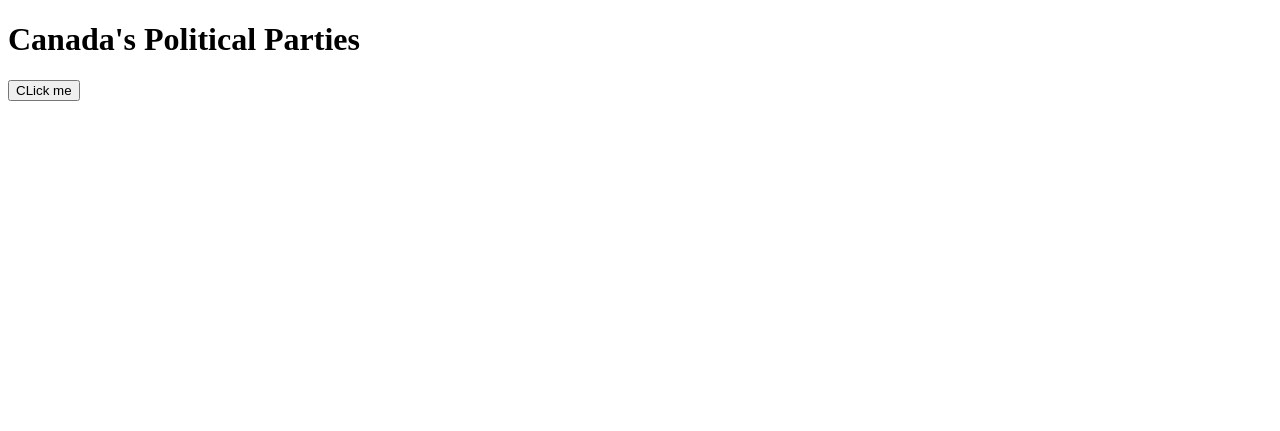
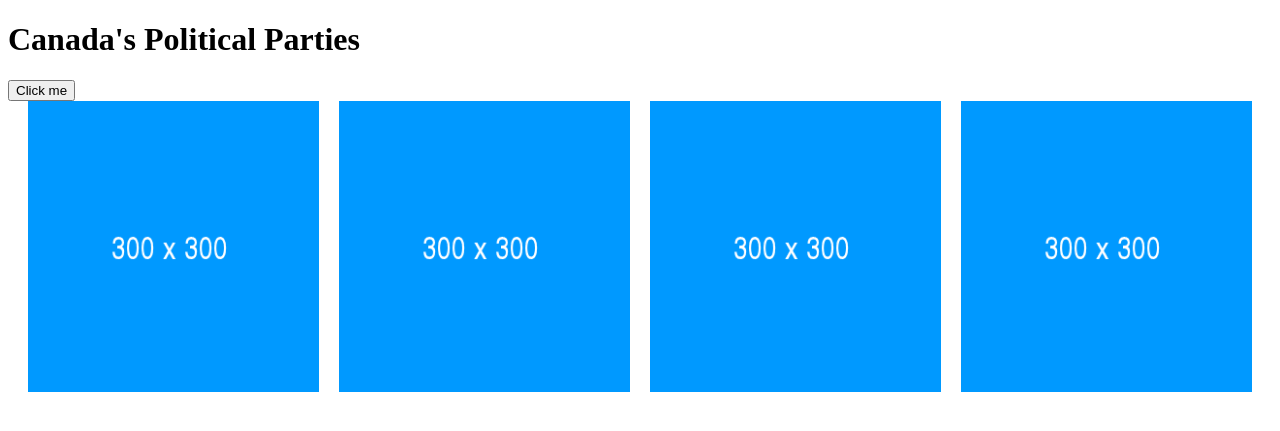
Before and after one commit to tak4822/Agile-Green-Team, a PHP site: page /parties.php in a window 1280 px wide. Shown: the top 431 px of the page. Run offline with PHP 8.4, Linux system fonts and the light colour scheme; some libraries are stand-ins or nearby versions.

Commit message:
Party page stylistic update

```diff
--- a/css/main.css
+++ b/css/main.css
@@ -1,4 +1,3 @@
-
 .mpMap__container:after {
   content: "";
   display: table;
@@ -14,4 +13,9 @@
   float: left;
   margin-left: 20px; }
 
+.partyContainer__item .partyContainer__img {
+  width: calc(25% - 25px);
+  float: left;
+  margin-left: 20px; }
+
 /*# sourceMappingURL=main.css.map */
--- /dev/null
+++ b/js/party.js
@@ -0,0 +1,35 @@
+
+$(function(){
+
+
+        //FETCH PARTY INFORMATION
+        $('.partyContainer__img').click(function(){
+            currentObj = $(this).data('object-name');
+            // console.log(currentObj);
+
+            var json = (function () {
+                var json = null;
+                $.ajax({
+                    'async': false,
+                    'global': false,
+                    'url': 'js/government-party.json',
+                    'dataType': "json",
+                    'success': function (data) {
+                        json = data;
+                    }
+                });
+                return json;
+            })();
+
+
+            // $.getJSON("js/government-party.json", function(data) {
+            //     var myJson = data;
+
+            //     console.log(myJson.currentObj.name);
+
+
+            // });
+
+
+})
+})
--- a/js/script.js
+++ /dev/null
@@ -1,30 +0,0 @@
-
-$(function(){
-    // $('img').click(function(){
-
-        $('#btn').click(function(){
-            $.getJSON("js/government-party.json", function(data) {
-                console.log(data);
-                console.log('helo');
-            });
-        // })
-        // $.getJSON('government-party.json', function(data) {
-        //     console.log(data);
-        });
-
-    //  });
-
-    // $.ajax({
-    //     url: 'parties.json',
-    //     dataType: 'json',
-    //     type: 'get',
-    //     cache: true,
-    //     success: function(){
-    //         console.log(data);
-    //     }
-
-    // });
-
-})
-
-// })
--- a/partials/footer.php
+++ b/partials/footer.php
@@ -3,7 +3,7 @@
   src="https://code.jquery.com/jquery-3.2.1.min.js"
   integrity="sha256-hwg4gsxgFZhOsEEamdOYGBf13FyQuiTwlAQgxVSNgt4="
   crossorigin="anonymous"></script>
-  <script src="js/script.js"></script>
+  <script src="js/party.js"></script>
   <script src="js/mp.js"></script>
 </body>
 </html>
--- a/parties.php
+++ b/parties.php
@@ -5,6 +5,36 @@
 
 <body>
   <h1> Canada's Political Parties </h1>
-  <button id='btn'> CLick me </button>
+  <button id='btn'> Click me </button>
+  <section class='partyContainer'>
+    <article class='partyContainer__item'>
+    <img src='img/fff.png' class='partyContainer__img'  data-object-name='liberalPartyObj'>
+
+      <div class='partyContainer__img--overlay'>
+
+      </div>
+    </article>
+    <article class='partyContainer__item'>
+      <img src='img/fff.png' class='partyContainer__img' data-object-name='conservativePartyObj'>
+      <div class='partyContainer__img--overlay'>
+
+      </div>
+    </article>
+    <article class='partyContainer__item'>
+      <img src='img/fff.png' class='partyContainer__img' data-object-name='greenPartyObj'>
+      <div class='partyContainer__img--overlay'>
+
+      </div>
+      </div>
+    </article>
+    <article class='partyContainer__item'>
+      <img src='img/fff.png' class='partyContainer__img' data-object-name='ndpPartyObj'>
+        <div class='partyContainer__img--overlay'>
+
+        </div>
+      </div>
+    </article>
+
+  </section>
 
 <?php include "partials/footer.php" ?>
--- a/scss/parties.scss
+++ b/scss/parties.scss
@@ -0,0 +1,7 @@
+.partyContainer__item {
+    .partyContainer__img {
+        @include grid-column(3);
+
+
+    }
+}
```
Also changed, not shown: css/header.php (added, +57 -0 lines), img/fff.png (added), 1 other file.
